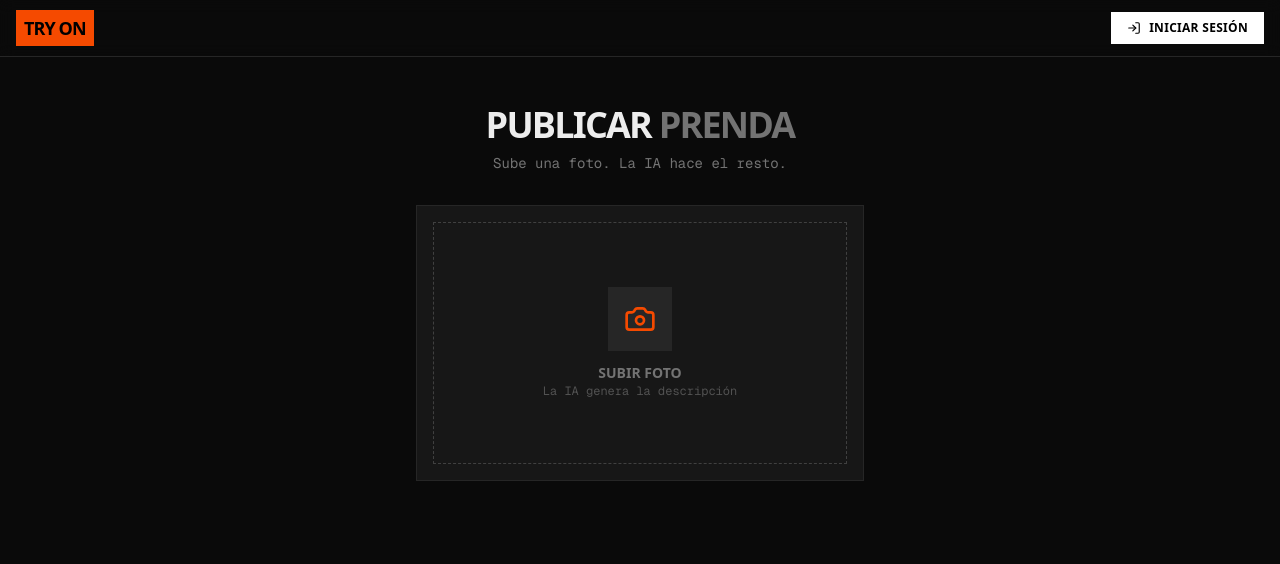
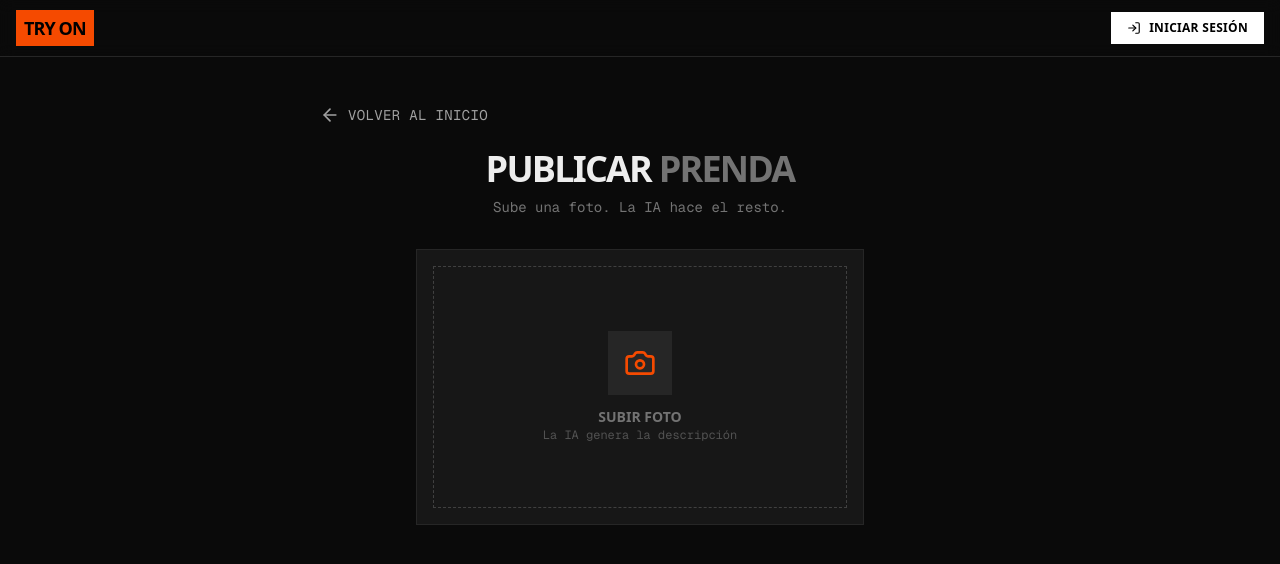
Before and after one commit to zdenc0de/try-on, a Next.js app: page /vender in a window 1280 px wide. Shown: the top 564 px of the page. Built offline with nearby package versions, Linux system fonts and the light colour scheme; no server answers.

Commit message:
Boton volver en vender page

```diff
--- a/app/vender/page.tsx
+++ b/app/vender/page.tsx
@@ -1,10 +1,22 @@
 import SellerForm from '@/app/components/SellerForm';
+import { ArrowLeft } from 'lucide-react';
+import Link from 'next/link';
 
 export default function VenderPage() {
   return (
     <div className="min-h-screen">
-      <main className="max-w-2xl mx-auto px-4 py-12">
+
+      {/* Botón volver */}
+      <div className="max-w-2xl mx-auto mb-6 px-4 pt-12">
+        <Link href="/" className="text-neutral-400 hover:text-orange-600 flex items-center gap-2 transition-colors font-mono text-sm uppercase tracking-wide">
+          <ArrowLeft size={20} /> Volver al Inicio
+        </Link>
+      </div>
+
+      <main className="max-w-2xl mx-auto px-4 pb-12">
+
         <div className="text-center mb-8 space-y-2">
+
           <h1 className="text-3xl md:text-4xl font-black uppercase tracking-tighter">
             Publicar <span className="text-neutral-500">Prenda</span>
           </h1>
```
